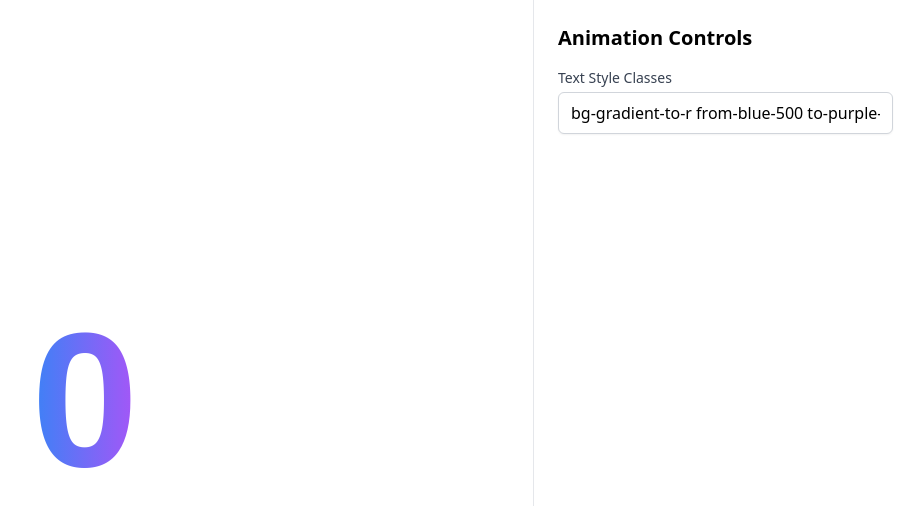
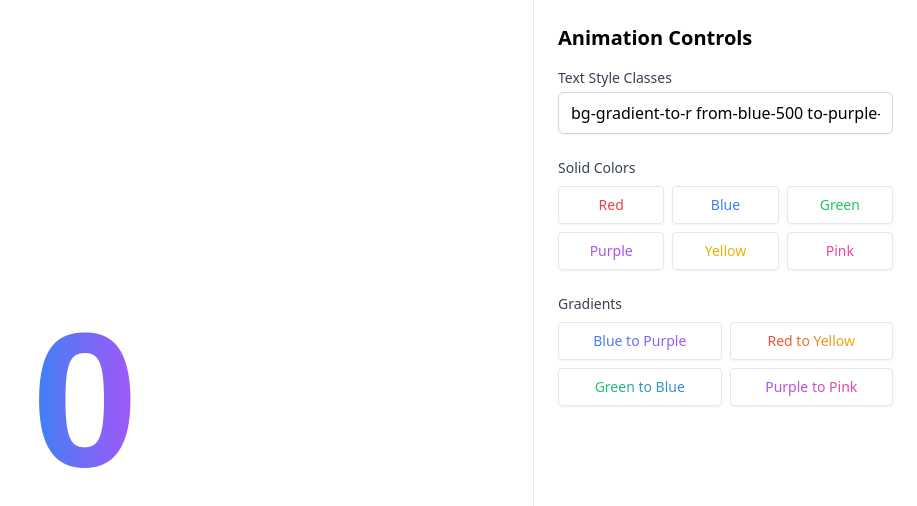
Before and after one commit to jeffjose/arr-demo, a SvelteKit app: page / in a window 1280 px wide. Shown: the top 506 px of the page, without its empty margins (363-1280 px from the left). Built offline with nearby package versions, Linux system fonts and the light colour scheme; a web font is replaced by a local one.

Commit message:
checking in basic

```diff
--- a/src/routes/+layout.svelte
+++ b/src/routes/+layout.svelte
@@ -10,6 +10,34 @@
 		'bg-gradient-to-r from-blue-500 to-purple-500 bg-clip-text text-transparent'
 	);
 	let fpsElement: HTMLElement;
+
+	const solidColors = [
+		{ name: 'Red', class: 'text-red-500' },
+		{ name: 'Blue', class: 'text-blue-500' },
+		{ name: 'Green', class: 'text-green-500' },
+		{ name: 'Purple', class: 'text-purple-500' },
+		{ name: 'Yellow', class: 'text-yellow-500' },
+		{ name: 'Pink', class: 'text-pink-500' }
+	];
+
+	const gradients = [
+		{
+			name: 'Blue to Purple',
+			class: 'bg-gradient-to-r from-blue-500 to-purple-500 bg-clip-text text-transparent'
+		},
+		{
+			name: 'Red to Yellow',
+			class: 'bg-gradient-to-r from-red-500 to-yellow-500 bg-clip-text text-transparent'
+		},
+		{
+			name: 'Green to Blue',
+			class: 'bg-gradient-to-r from-green-500 to-blue-500 bg-clip-text text-transparent'
+		},
+		{
+			name: 'Purple to Pink',
+			class: 'bg-gradient-to-r from-purple-500 to-pink-500 bg-clip-text text-transparent'
+		}
+	];
 
 	onMount(() => {
 		console.log('Animation started');
@@ -62,7 +90,7 @@
 
 	<div class="w-96 border-l border-gray-200 p-6">
 		<h2 class="mb-4 text-xl font-semibold">Animation Controls</h2>
-		<div class="space-y-4">
+		<div class="space-y-6">
 			<div>
 				<label for="text" class="mb-1 block text-sm font-medium text-gray-700">
 					Text Style Classes
@@ -74,6 +102,34 @@
 					class="w-full rounded-md border border-gray-300 px-3 py-2 shadow-sm focus:border-blue-500 focus:outline-none focus:ring-2 focus:ring-blue-500"
 					placeholder="Enter Tailwind classes (e.g. text-red-500 or bg-gradient-to-r from-blue-500 to-purple-500 bg-clip-text text-transparent)"
 				/>
+			</div>
+
+			<div>
+				<h3 class="mb-2 text-sm font-medium text-gray-700">Solid Colors</h3>
+				<div class="grid grid-cols-3 gap-2">
+					{#each solidColors as color}
+						<button
+							class="rounded border border-gray-200 px-3 py-2 text-sm font-medium shadow-sm hover:bg-gray-50"
+							on:click={() => textClass.set(color.class)}
+						>
+							<span class={color.class}>{color.name}</span>
+						</button>
+					{/each}
+				</div>
+			</div>
+
+			<div>
+				<h3 class="mb-2 text-sm font-medium text-gray-700">Gradients</h3>
+				<div class="grid grid-cols-2 gap-2">
+					{#each gradients as gradient}
+						<button
+							class="rounded border border-gray-200 px-3 py-2 text-sm font-medium shadow-sm hover:bg-gray-50"
+							on:click={() => textClass.set(gradient.class)}
+						>
+							<span class={gradient.class}>{gradient.name}</span>
+						</button>
+					{/each}
+				</div>
 			</div>
 		</div>
 	</div>
```
